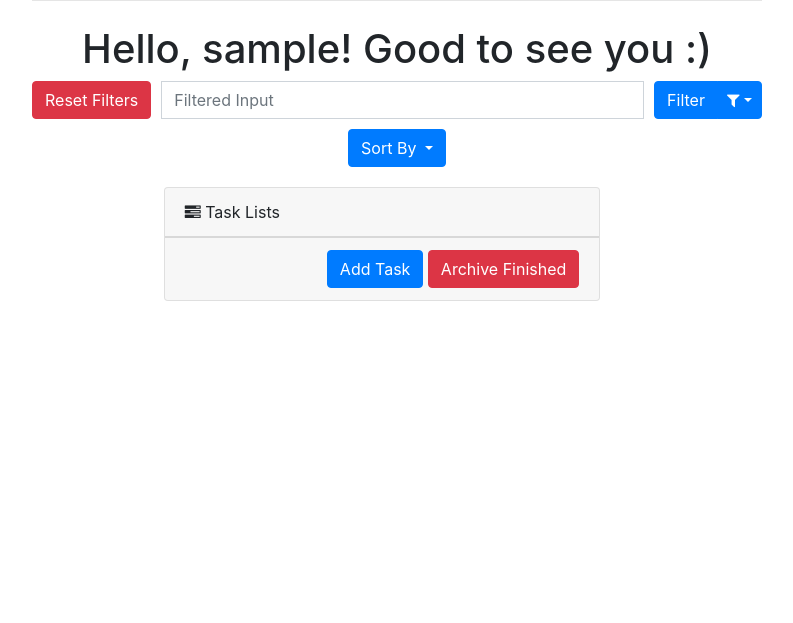
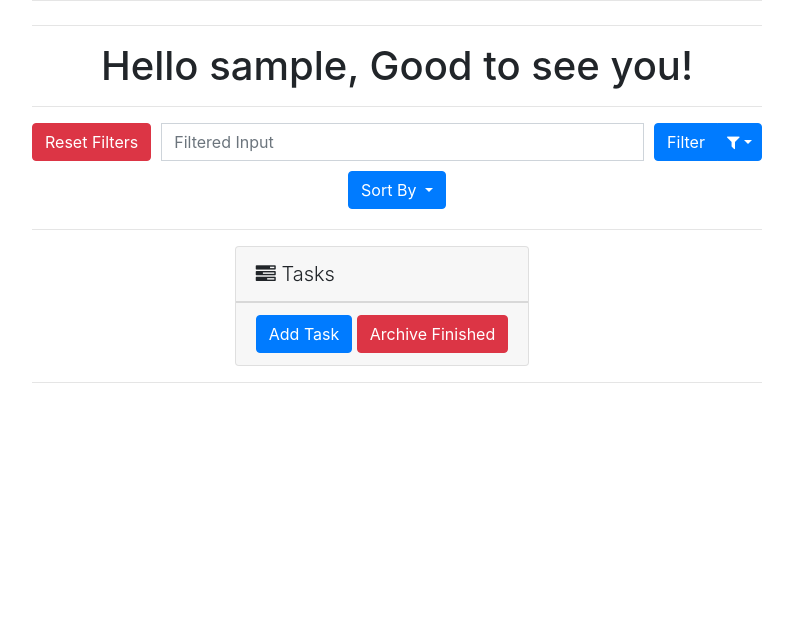
Before and after one commit to jac3rd/project-wildcard-dashboard, a Django app: page /tasks/list/ in a window 1280 px wide. Shown: the part 56-679 px from the top of the page, without its empty margins (243-1036 px from the left). Run offline with Django 3.2, Linux system fonts and the light colour scheme; the visitor is signed in with stand-in values (Sample User, id 1); data that the repository does not hold is empty; some libraries are stand-ins or nearby versions.

Commit message:
Update task_list.html

```diff
--- a/tasks/templates/tasks/task_list.html
+++ b/tasks/templates/tasks/task_list.html
@@ -15,9 +15,9 @@
     }
 </style>
 <style> .list-group-item{ padding: 12px; } </style>
-
-<h1 align="center">Hello, {{user.username}}! Good to see you :)</h1>
-
+<hr>
+<h1 align="center">Hello {{user.username}}, Good to see you!</h1>
+<hr>
 <form action="{% url 'tasks:filter_tasks' %}" method="post" style="margin-bottom:10px">
     {% csrf_token %}
     <div class="input-group">
@@ -62,23 +62,23 @@
     </div>
     </form>
 </center>
-
+<hr>
 <div class="row d-flex justify-content-center container">
-    <div class="col-md-8">
-        <div class="card-hover-shadow-2x mb-3 card">
-            <div class="card-header-tab card-header">
-                <div class="card-header-title font-size-lg text-capitalize font-weight-normal"><i class="fa fa-tasks"></i>&nbsp;Task Lists</div>
+    <div>
+        <div class="card">
+            <div class="card-header">
+                <div class="card-header-title lead"><i class="fa fa-tasks"></i>&nbsp;Tasks</div>
             </div>
             <div class="scroll-area-sm">
                 <perfect-scrollbar class="ps-show-limits">
                     <div style="position: static;" class="ps ps--active-y">
                         <div class="ps-content">
-                            <div class=" list-group list-group-flush">
+                            <div class="list-group list-group-flush">
 
                                 <!-- Individual Tasks -->
                                 {% for task in task_list %}
-                                <div class="list-group-item">
-                                    <div class="d-flex w-100 justify-content-between">
+                                <li class="list-group-item">
+                                    <div class="d-flex">
                                         <div class="widget-content-left">
                                             <!-- Checkbox form: Credit to Henry -->
                                             {% if not task.completed %}
@@ -180,10 +180,9 @@
                                             </form>
                                         </div>
                                     </div>
-                                    <p class="mb-1">{{ task.task_desc }}</p>
-                                    <div class="widget-heading"><b>DUE: {{ task.end_time }}</b></div>
+                                    <div class="widget-heading"><b><i>DUE:</i> {{ task.end_time }}</b></div>
                                     <div class="todo-indicator bg-warning"></div>
-                                </div>
+                                </li>
                                 {% endfor %}
                                 <!-- End task -->
 
@@ -192,14 +191,14 @@
                     </div>
                 </perfect-scrollbar>
             </div>
-            <div class="d-block text-right card-footer">
-                <a href="{% url 'tasks:add_task' %}"><button class="btn btn-primary" id="add_button">Add Task</button></a>
-                <a href="{% url 'tasks:archive_finished' %}"><button class="btn btn-danger" id="del_all_button">Archive Finished</button></a>
+            <div class="text-right card-footer">
+                <a href="{% url 'tasks:add_task' %}"><button class="btn btn-primary" id="add_button" role="button">Add Task</button></a>
+                <a href="{% url 'tasks:archive_finished' %}"><button class="btn btn-danger" id="del_all_button" role="button">Archive Finished</button></a>
             </div>
         </div>
     </div>
 </div>
-
+<hr>
 {% else %}
 <label>Please login.</label>
 {% endif %}
```
